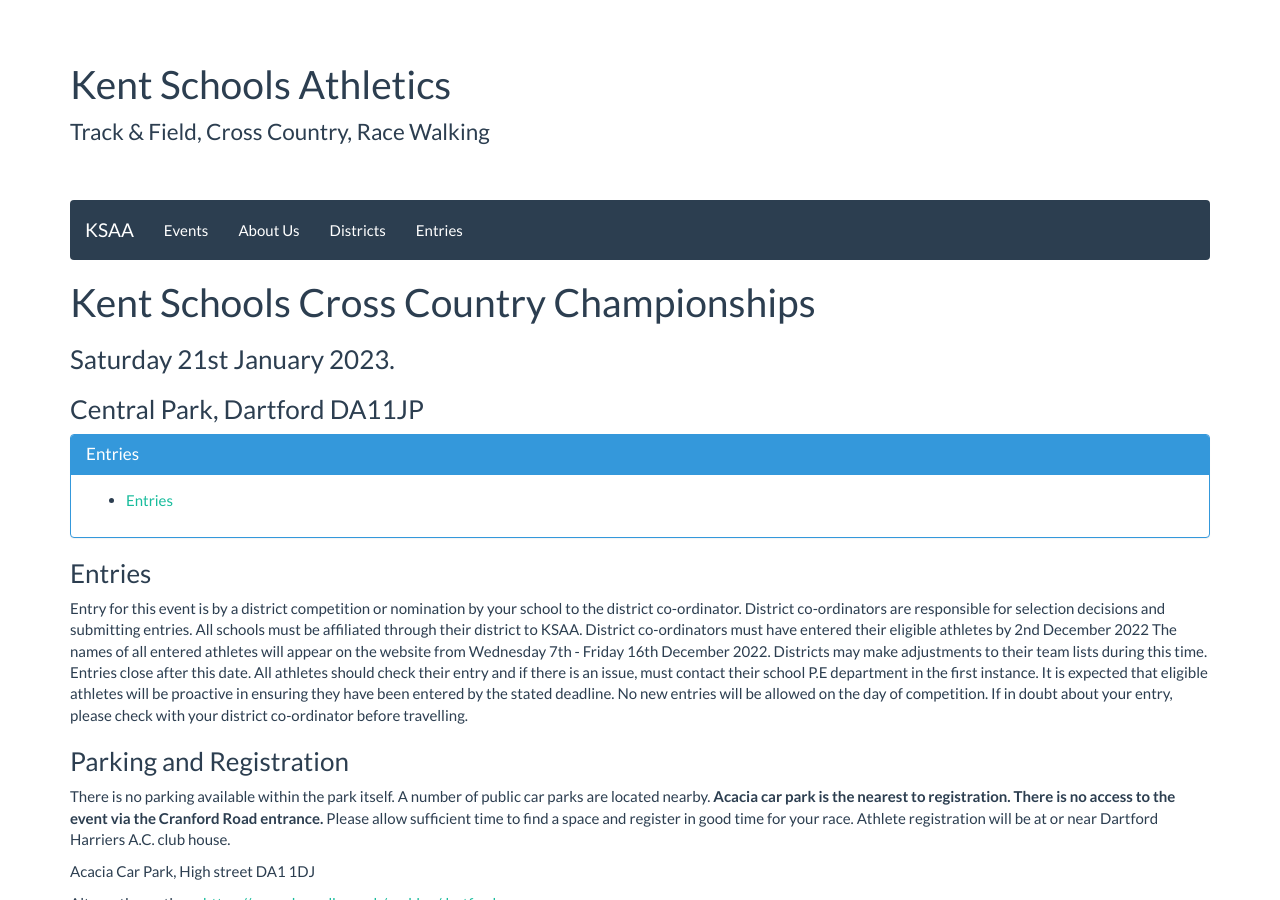
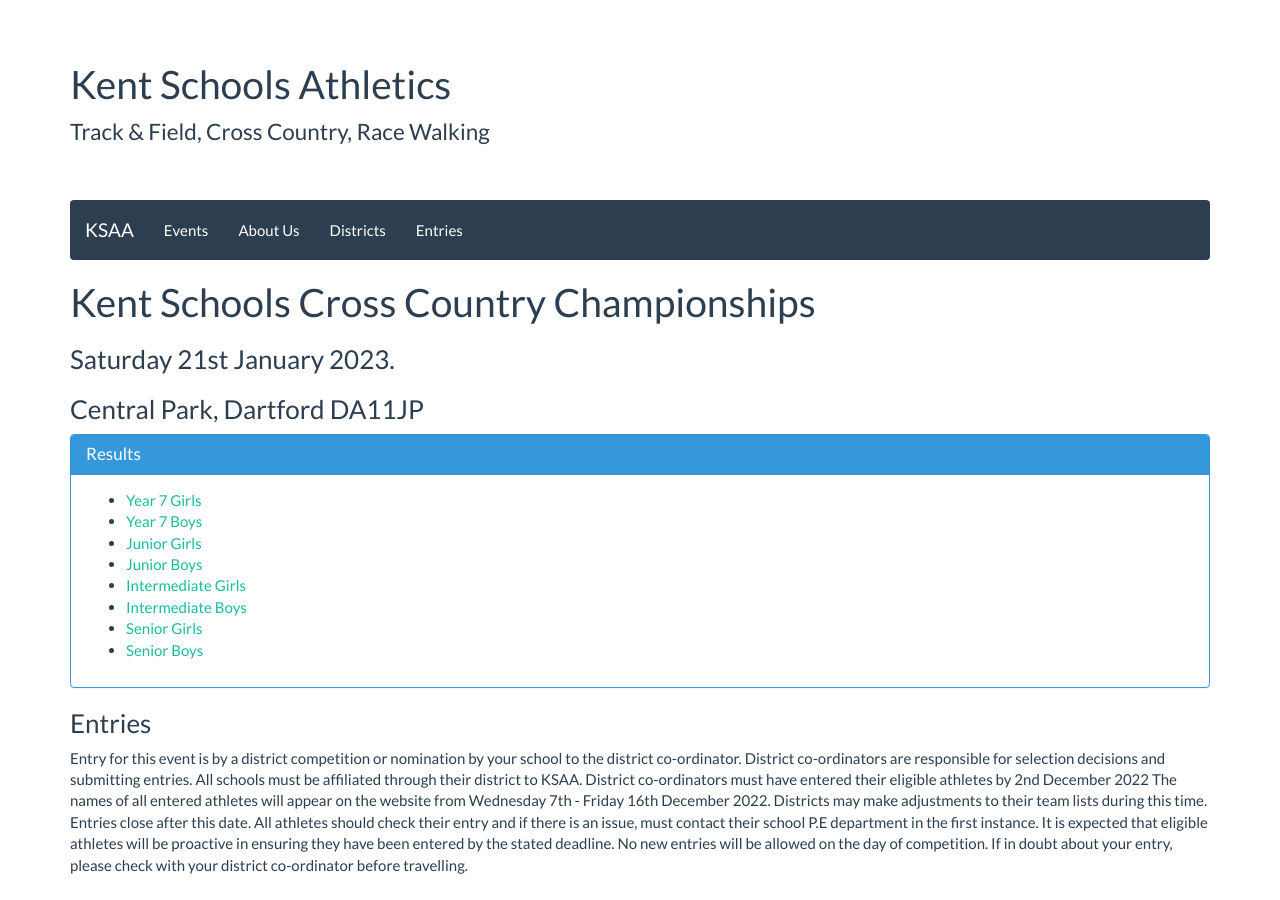
Before and after one commit to chrisnewark/chrisnewark.github.io, a Jekyll site: the page built from _events/22-23/2023-01-21-kent-schools-cross-country-champs.md, in a window 1280 px wide and 900 px high. Built offline with Jekyll 4.4.1, drawn with Linux system fonts in a browser that asks for light colours; nearby versions of some CDN libraries.

Commit message:
Added results

```diff
--- a/_events/22-23/2023-01-21-kent-schools-cross-country-champs.md
+++ b/_events/22-23/2023-01-21-kent-schools-cross-country-champs.md
@@ -11,11 +11,18 @@
 
 <div class="panel panel-info">
     <div class="panel-heading">
-        <h3 class="panel-title">Entries</h3>
+        <h3 class="panel-title">Results</h3>
     </div>
     <div class="panel-body">
         <ul>
-            <li><a href="/files/events/22-23/2023-01-21-kent-schools-cross-country-champs/KSAACrossCountryAcceptedEntriesforWebUpload16012023.xlsx">Entries</a></li>
+            <li><a href="/files/events/22-23/2023-01-21-kent-schools-cross-country-champs/KSAA-Y7GirlsCrossCountryResults21012023.pdf">Year 7 Girls</a></li>
+            <li><a href="/files/events/22-23/2023-01-21-kent-schools-cross-country-champs/KSAA-Y7BoysCrossCountryResults21012023.pdf">Year 7 Boys</a></li>
+            <li><a href="/files/events/22-23/2023-01-21-kent-schools-cross-country-champs/KSAA-JuniorGirlsCrossCountryResults21012023.pdf">Junior Girls</a></li>
+            <li><a href="/files/events/22-23/2023-01-21-kent-schools-cross-country-champs/KSAA-JuniorBoysCrossCountryResults21012023.pdf">Junior Boys</a></li>
+            <li><a href="/files/events/22-23/2023-01-21-kent-schools-cross-country-champs/KSAA-InterGirlsCrossCountryResults21012023.pdf">Intermediate Girls</a></li>
+            <li><a href="/files/events/22-23/2023-01-21-kent-schools-cross-country-champs/KSAA-InterBoysCrossCountryResults21012023.pdf">Intermediate Boys</a></li>
+            <li><a href="/files/events/22-23/2023-01-21-kent-schools-cross-country-champs/KSAA-SeniorGirlsCrossCountryResults21012023.pdf">Senior Girls</a></li>
+            <li><a href="/files/events/22-23/2023-01-21-kent-schools-cross-country-champs/KSAA-SeniorBoysCrossCountryResults21012023.pdf">Senior Boys</a></li>
         </ul>
     </div>
 </div>
```
Also changed, not shown: 8 other files.
